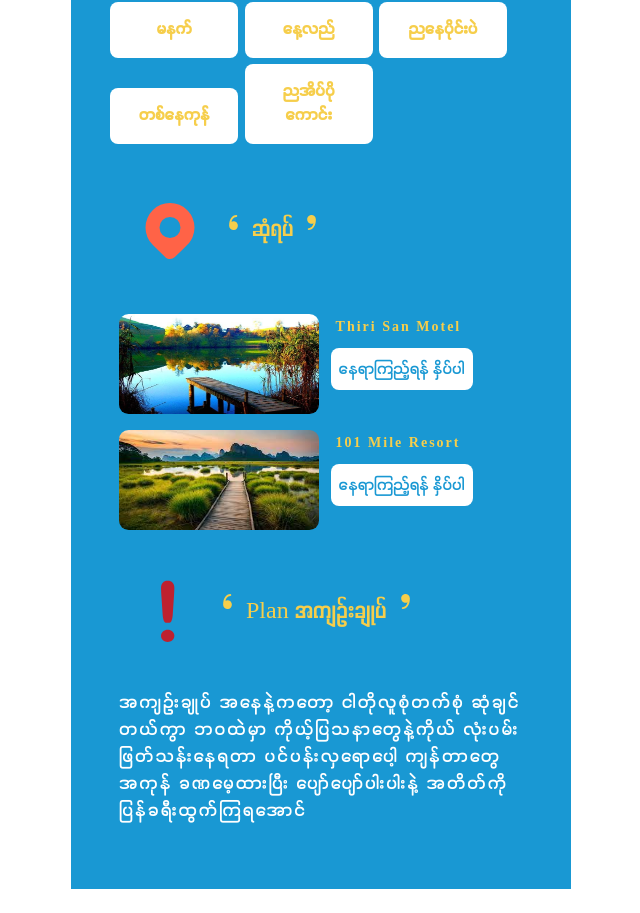
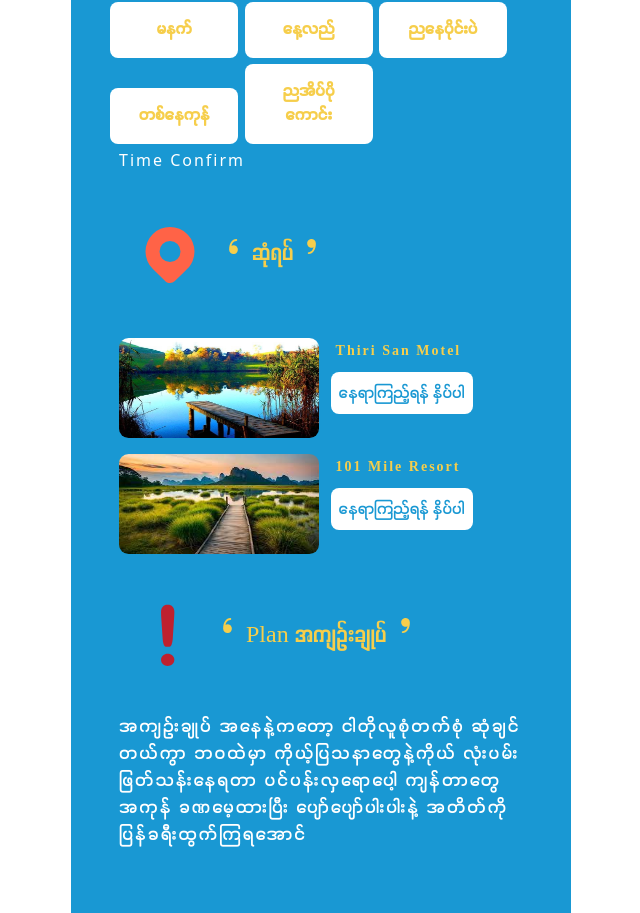
Before and after one commit to ThantSinOo/letsmeet, a Vue app: page / in a window 1280 px wide. Shown: the part 1132-2045 px from the top of the page, without its empty margins (319-959 px from the left). Before the commit the page ends 2021 px from the top, so only its background shows below. Built offline with nearby package versions, Linux system fonts and the light colour scheme; what v-calendar would draw is missing.

Commit message:
add logic page

```diff
--- a/src/components/TimeComponent.vue
+++ b/src/components/TimeComponent.vue
@@ -21,13 +21,15 @@
                 >
                 {{ time.label }}
             </button>
-
+           <div @click="sendToDb">Time Confirm</div>
 
         </div>
     </div>
 </template>
 
 <script>
+    import db from '../database/firebase'
+    import { collection, addDoc } from 'firebase/firestore';
     import { reactive, ref } from 'vue';
     export default{
         setup(){
@@ -52,12 +54,21 @@
                     selectedFreeTime.value.push(data);
                     console.log("This value is new")
                 }
-               console.log("Free Time =>", selectedFreeTime.value)
 
+            }
+               console.log("Free Time =>", selectedFreeTime.value, typeof(selectedFreeTime.value));
+
+            let sendToDb = async() =>{
+                try{
+                    await addDoc (collection(db,'freetime'), selectedFreeTime.value);
+                }catch(error){
+                    console.log("Error ",error);
+                }
+                console.log("Send Db work")
             }
 
 
-            return{freeTime, pickTime,isActive}
+            return{freeTime, pickTime,isActive,sendToDb}
         }
     }
 </script>
--- a/src/database/firebase.js
+++ b/src/database/firebase.js
@@ -18,4 +18,4 @@ const firebaseConfig = {
 const app = initializeApp(firebaseConfig);
 const db = getFirestore(app);
 
-export default db
+export default db;
```
Also changed, not shown: src/views/LoginPage.vue (+9 -0 lines).
